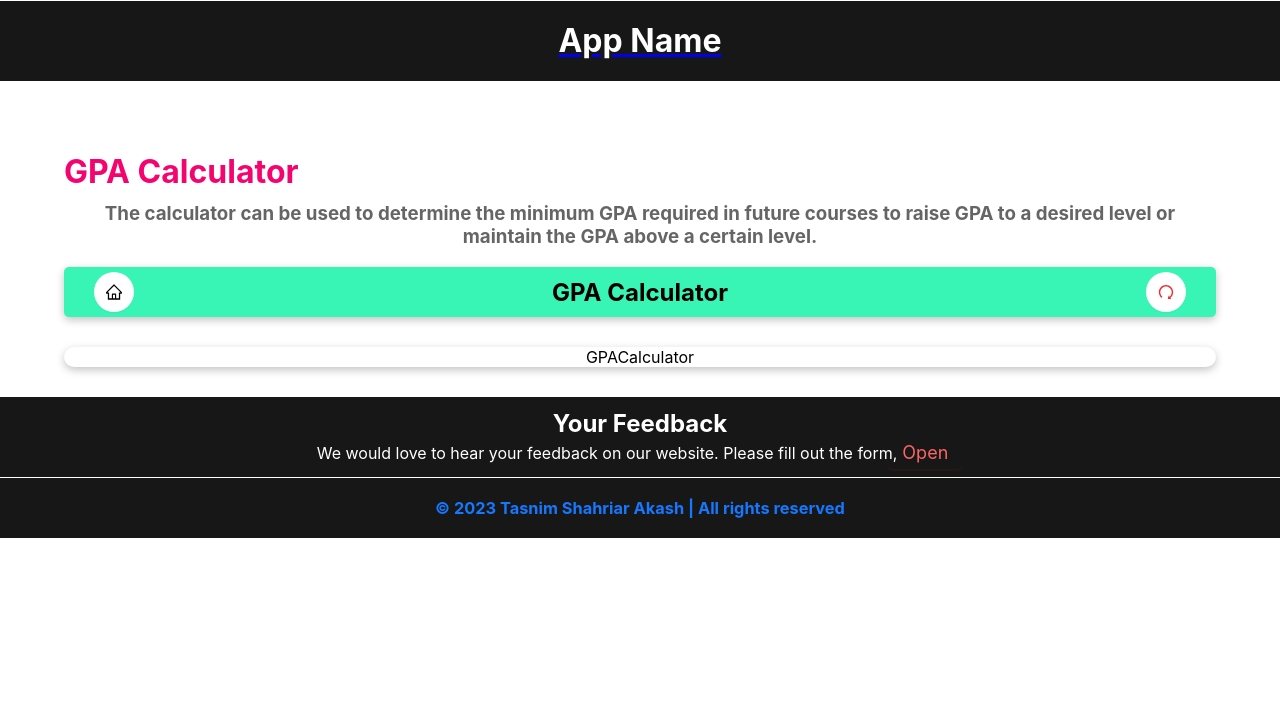
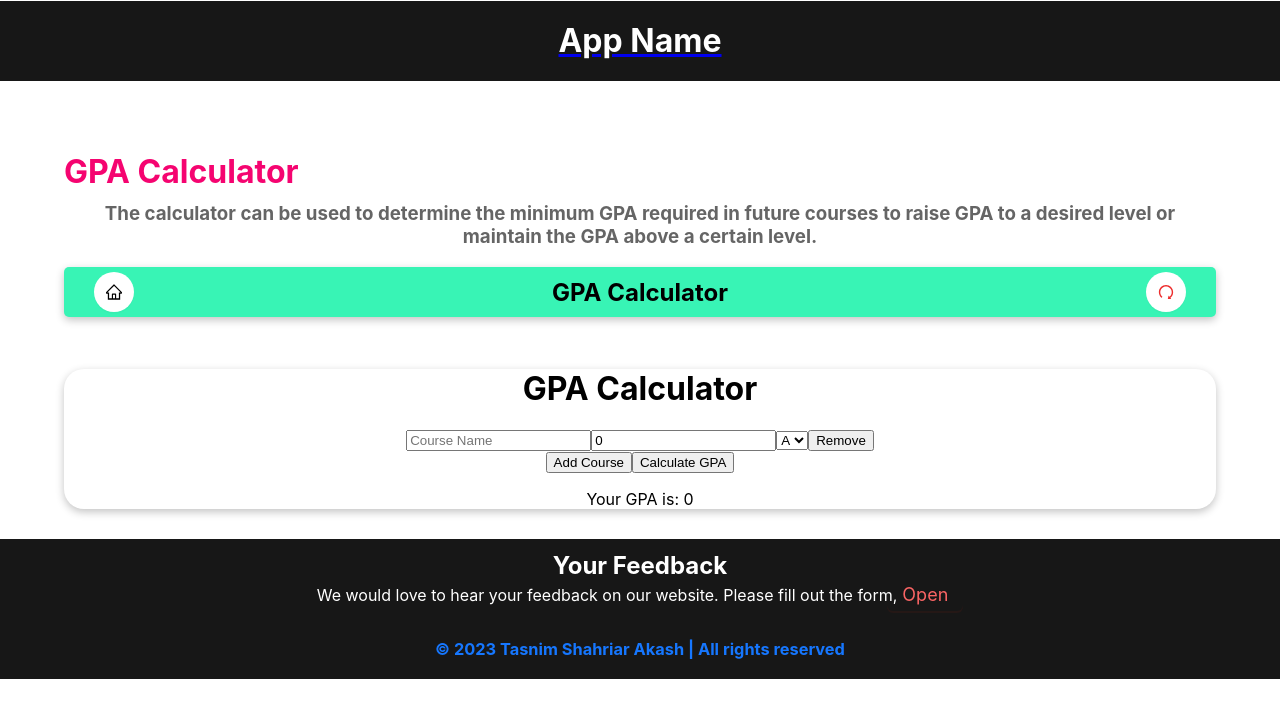
Before and after one commit to akashsdk/all-in-one, a React (Create React App) app: page /GPA-Calculator in a window 1280 px wide. Shown: the top 718 px of the page. Built offline with nearby package versions, Linux system fonts and the light colour scheme.

Commit message:
Update GPACalculator.js

```diff
--- a/src/Component/GPACalculator.js
+++ b/src/Component/GPACalculator.js
@@ -6,6 +6,61 @@ import { MinusCircleOutlined } from "@ant-design/icons";
 import { Button } from "antd";
 
 export default function GPACalculator() {
+
+
+  const [courses, setCourses] = useState([
+    { name: '', credits: 0, grade: 'A' },
+  ]);
+  const [gpa, setGpa] = useState(0);
+
+  const handleAddCourse = () => {
+    setCourses([...courses, { name: '', credits: 0, grade: 'A' }]);
+  };
+
+  const handleRemoveCourse = (index) => {
+    const updatedCourses = [...courses];
+    updatedCourses.splice(index, 1);
+    setCourses(updatedCourses);
+  };
+
+  const handleCourseChange = (index, field, value) => {
+    const updatedCourses = [...courses];
+    updatedCourses[index][field] = value;
+    setCourses(updatedCourses);
+  };
+
+  const calculateGpa = () => {
+    let totalPoints = 0;
+    let totalCredits = 0;
+
+    for (const course of courses) {
+      const credit = parseFloat(course.credits);
+      totalCredits += credit;
+      totalPoints += credit * gradeToPoints(course.grade);
+    }
+
+    const gpaValue = totalPoints / totalCredits;
+    setGpa(gpaValue.toFixed(2));
+  };
+
+  const gradeToPoints = (grade) => {
+    switch (grade) {
+      case 'A':
+        return 4.0;
+      case 'B':
+        return 3.0;
+      case 'C':
+        return 2.0;
+      case 'D':
+        return 1.0;
+      case 'F':
+        return 0.0;
+      default:
+        return 0.0;
+    }
+  };
+
+
   return (
     <div>
       <ComponentCart
@@ -13,7 +68,43 @@ export default function GPACalculator() {
         bodyText="The calculator can be used to determine the minimum GPA required in future courses to raise GPA to a desired level or maintain the GPA above a certain level."
       />
 
-      <div className="ComponentBody">GPACalculator</div>
+      <div className="ComponentBody">
+      <div>
+      <h1>GPA Calculator</h1>
+      {courses.map((course, index) => (
+        <div key={index}>
+          <input
+            type="text"
+            placeholder="Course Name"
+            value={course.name}
+            onChange={(e) => handleCourseChange(index, 'name', e.target.value)}
+          />
+          <input
+            type="number"
+            placeholder="Credits"
+            value={course.credits}
+            onChange={(e) => handleCourseChange(index, 'credits', e.target.value)}
+          />
+          <select
+            value={course.grade}
+            onChange={(e) => handleCourseChange(index, 'grade', e.target.value)}
+          >
+            <option value="A">A</option>
+            <option value="B">B</option>
+            <option value="C">C</option>
+            <option value="D">D</option>
+            <option value="F">F</option>
+          </select>
+          <button onClick={() => handleRemoveCourse(index)}>Remove</button>
+        </div>
+      ))}
+      <button onClick={handleAddCourse}>Add Course</button>
+      <button onClick={calculateGpa}>Calculate GPA</button>
+      <div>
+        <p>Your GPA is: {gpa}</p>
+      </div>
+    </div>
+      </div>
     </div>
   );
 }
```
